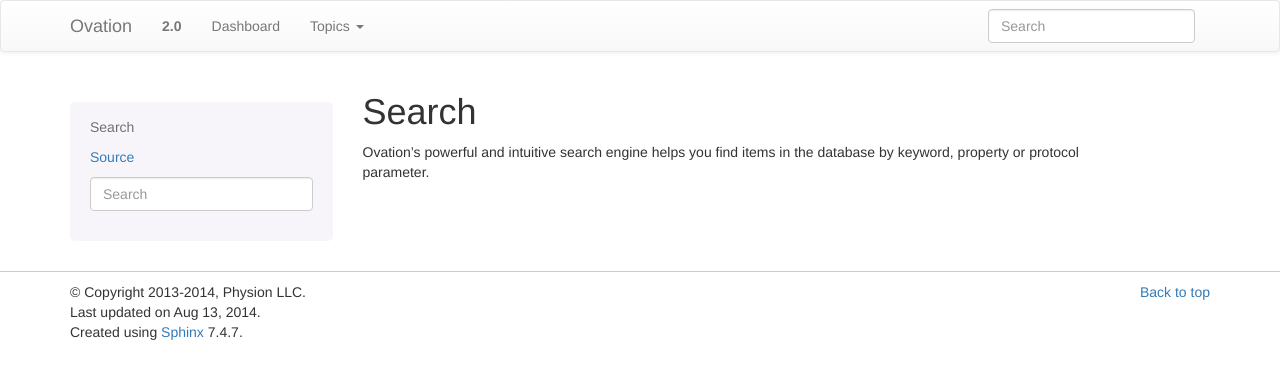
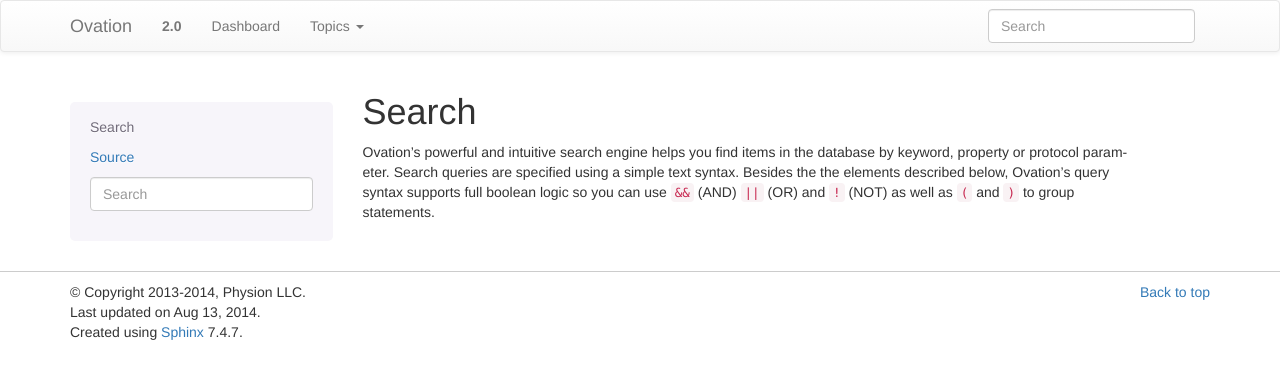
Before and after one commit to physion/ovation-docs, a Sphinx documentation site: the page built from source/search_guide.rst, in a window 1280 px wide. Shown: the top 379 px of the page. Built offline with Sphinx 7.4.7, drawn with Linux system fonts in a browser that asks for light colours; pages that are not in the unit, such as notebooks, are missing from menus.

Commit message:
Search guide

```diff
--- a/source/search_guide.rst
+++ b/source/search_guide.rst
@@ -4,4 +4,4 @@
 Search
 ******
 
-Ovation's powerful and intuitive search engine helps you find items in the database by keyword, property or protocol parameter.
+Ovation's powerful and intuitive search engine helps you find items in the database by keyword, property or protocol parameter. Search queries are specified using a simple text syntax. Besides the the elements described below, Ovation's query syntax supports full boolean logic so you can use ``&&`` (AND) ``||`` (OR) and ``!`` (NOT) as well as ``(`` and ``)`` to group statements.
```
